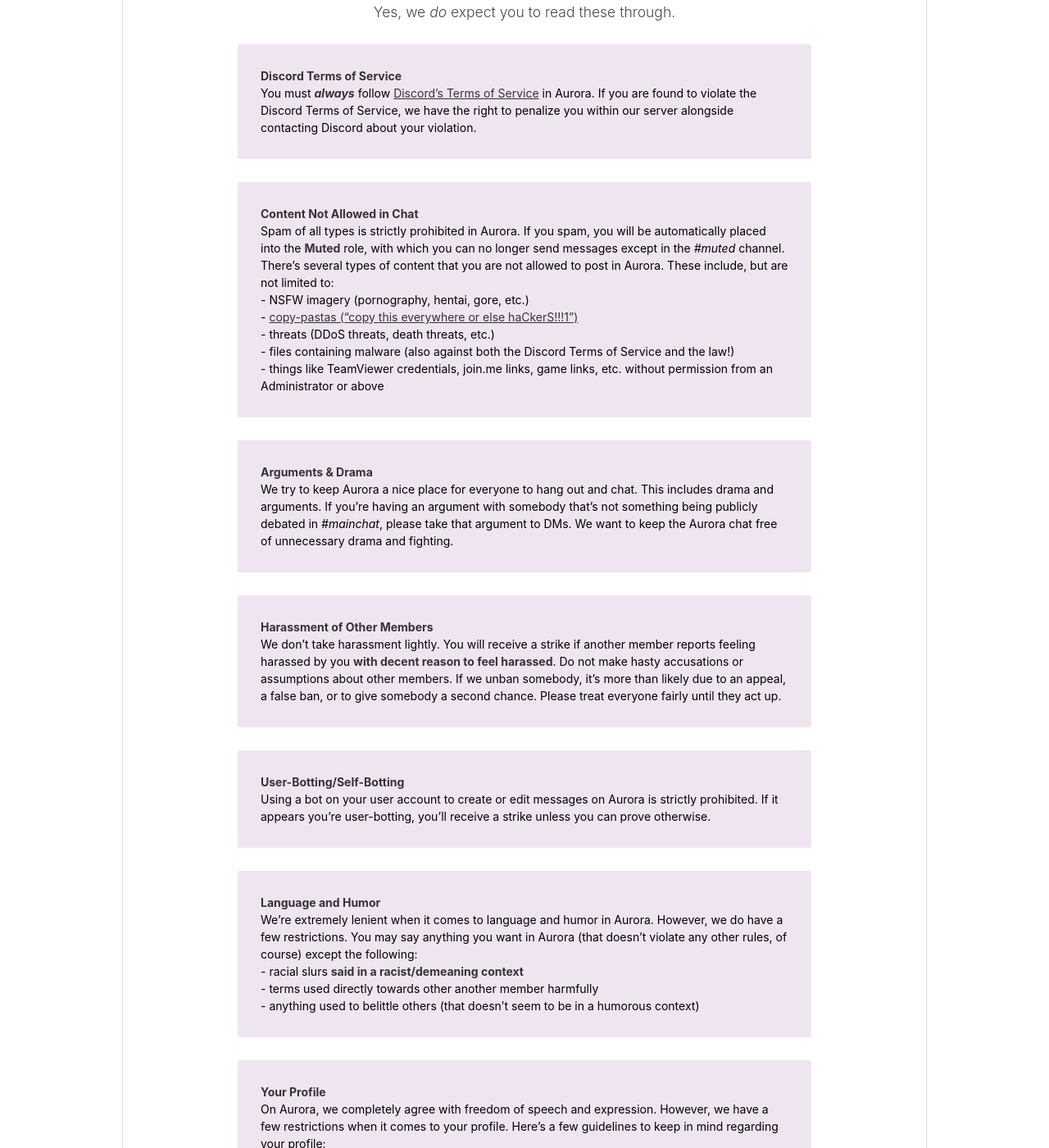
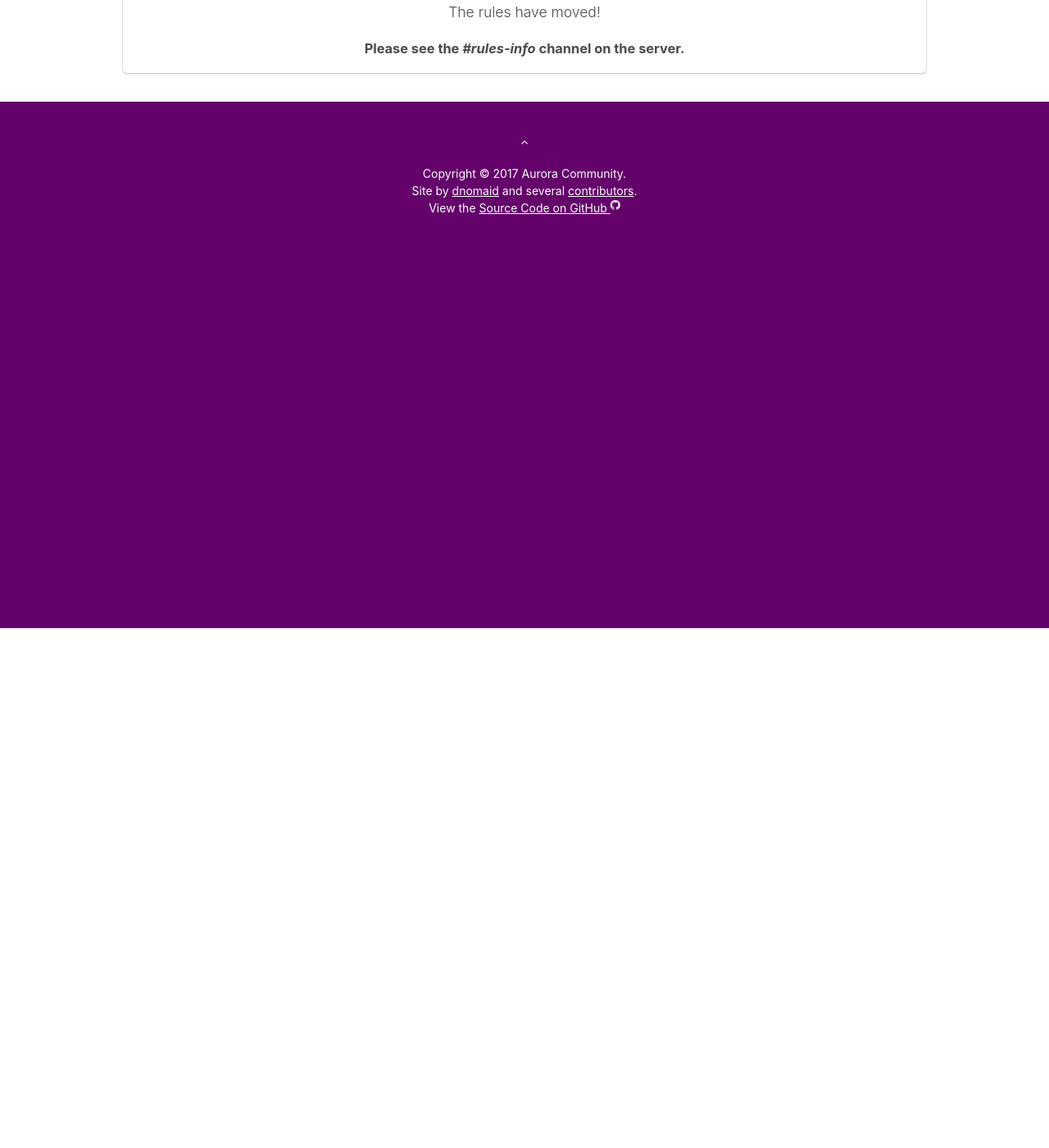
Before and after one commit to AuroraCommunity/AuroraCommunity.github.io, a Jekyll site: the page built from rules.html, in a window 1280 px wide and 1400 px high, scrolled down 634 px. Shown: the whole window at 82% size. Built offline with Jekyll 4.4.1, drawn with Linux system fonts in a browser that asks for light colours; nearby versions of some CDN libraries; some of the changed text lies outside the part shown.

Commit message:
Update rules page

```diff
--- a/rules.html
+++ b/rules.html
@@ -10,100 +10,8 @@
     <div id="rules" class="box" style="text-align: center;">
 
         <h1 class="title"><strong>Rules</strong></h1>
-        <h2 class="subtitle">Yes, we <em>do</em> expect you to read these through.</h2>
-
-        <div class="rule" id="discord-tos">
-          <p><strong>Discord Terms of Service</strong></p>
-          <p>
-            You must <strong><em>always</em></strong> follow <a href="https://discordapp.com/terms">Discord’s Terms of Service</a> in Aurora.
-            If you are found to violate the Discord Terms of Service, we have the right to penalize you within our server alongside contacting Discord about your violation.
-          </p>
-        </div>
-
-        <div class="rule" id="chat-content">
-          <p><strong>Content Not Allowed in Chat</strong></p>
-          <p>
-            Spam of all types is strictly prohibited in Aurora.
-            If you spam, you will be automatically placed into the <strong>Muted</strong> role, with which you can no longer send messages except in the <em>#muted</em> channel.
-            <br/>There’s several types of content that you are not allowed to post in Aurora.
-            These include, but are not limited to:
-            <br/>- NSFW imagery (pornography, hentai, gore, etc.)
-            <br/>- <a href="/img/copypasta_pinned.png">copy-pastas (“copy this everywhere or else haCkerS!!!1”)</a>
-            <br/>- threats (DDoS threats, death threats, etc.)
-            <br/>- files containing malware (also against both the Discord Terms of Service and the law!)
-            <br/>- things like TeamViewer credentials, join.me links, game links, etc. without permission from an Administrator or above
-          </p>
-        </div>
-
-        <div class="rule" id="drama">
-          <p><strong>Arguments &amp; Drama</strong></p>
-          <p>We try to keep Aurora a nice place for everyone to hang out and chat.
-            This includes drama and arguments.
-            If you’re having an argument with somebody that’s not something being publicly debated in <em>#mainchat</em>, please take that argument to DMs.
-            We want to keep the Aurora chat free of unnecessary drama and fighting.</p>
-        </div>
-
-        <div class="rule" id="harassment">
-          <p><strong>Harassment of Other Members</strong></p>
-          <p>We don’t take harassment lightly.
-            You will receive a strike if another member reports feeling harassed by you <strong>with decent reason to feel harassed</strong>.
-            Do not make hasty accusations or assumptions about other members.
-            If we unban somebody, it’s more than likely due to an appeal, a false ban, or to give somebody a second chance.
-            Please treat everyone fairly until they act up.</p>
-        </div>
-
-        <div class="rule" id="bots">
-          <p><strong>User-Botting/Self-Botting</strong></p>
-          <p>Using a bot on your user account to create or edit messages on Aurora is strictly prohibited.
-            If it appears you’re user-botting, you’ll receive a strike unless you can prove otherwise.</p>
-        </div>
-
-        <div class="rule" id="language">
-          <p><strong>Language and Humor</strong></p>
-          <p>
-            We’re extremely lenient when it comes to language and humor in Aurora. However, we do have a few restrictions.
-            You may say anything you want in Aurora (that doesn’t violate any other rules, of course) except the following:
-            <br/>- racial slurs <strong>said in a racist/demeaning context</strong>
-            <br/>- terms used directly towards other another member harmfully
-            <br/>- anything used to belittle others (that doesn’t seem to be in a humorous context)
-          </p>
-        </div>
-
-        <div class="rule" id="profile">
-          <p><strong>Your Profile</strong></p>
-          <p>
-            On Aurora, we completely agree with freedom of speech and expression.
-            However, we have a few restrictions when it comes to your profile.
-            Here’s a few guidelines to keep in mind regarding your profile:
-            <br/>- Your nickname <strong>must</strong> begin with an A–Z, 0–9 character.
-            <br/>- Your username and nickname are expected to be appropriate in the same way as chat content.
-            <br/>- Your profile picture must either be an image or the default Discord profile image.
-            Blank profile images, NSFW images, or any other content that would be disallowed in chats is also strictly prohibited from being in your profile picture.
-          </p>
-        </div>
-
-        <div class="rule" id="staff">
-          <p><strong>Staff Decisions</strong></p>
-          <p>We place a large deal of trust in our staff members to keep Aurora a safe, clean environment.
-            We have a few expectations of our members regarding staff and the decisions they make.
-            We expect that staff will make fair decisions when issuing punishments (strikes, kicks and bans).
-            If a staff member feels you’re acting against expectations for something that isn’t specified within the rules, the staff member has the right to issue a punishment.
-            If you feel you were punished wrongly, you can submit an appeal at <a href="https://auroracommunity.co/appeal">https://auroracommunity.co/appeal</a>.</p>
-        </div>
-
-        <div class="rule" id="tags">
-          <p><strong>Utilities and Role Tags</strong></p>
-          <p>
-            We provide the <em>@Staff</em> role mention as a means for you to contact the staff during a situation in which there is an issue which needs immediate fixing.
-            Please do not misuse this or similar services and tools we provide for you in Aurora.
-          </p>
-        </div>
-
-        <div class="rule" id="exceptions">
-          <p><strong>Exceptions</strong></p>
-          <p>Exceptions to these rules may be granted to you on a specific case-by-case basis.
-            However, one restriction applies: these exceptions may only be granted by Managers or higher, unless otherwise stated in the rule.</p>
-        </div>
+        <h2 class="subtitle">The rules have moved!</h2>
+        <h3>Please see the <i>#rules-info</i> channel on the server.</h3>
 
     </div>
   </div>
```
